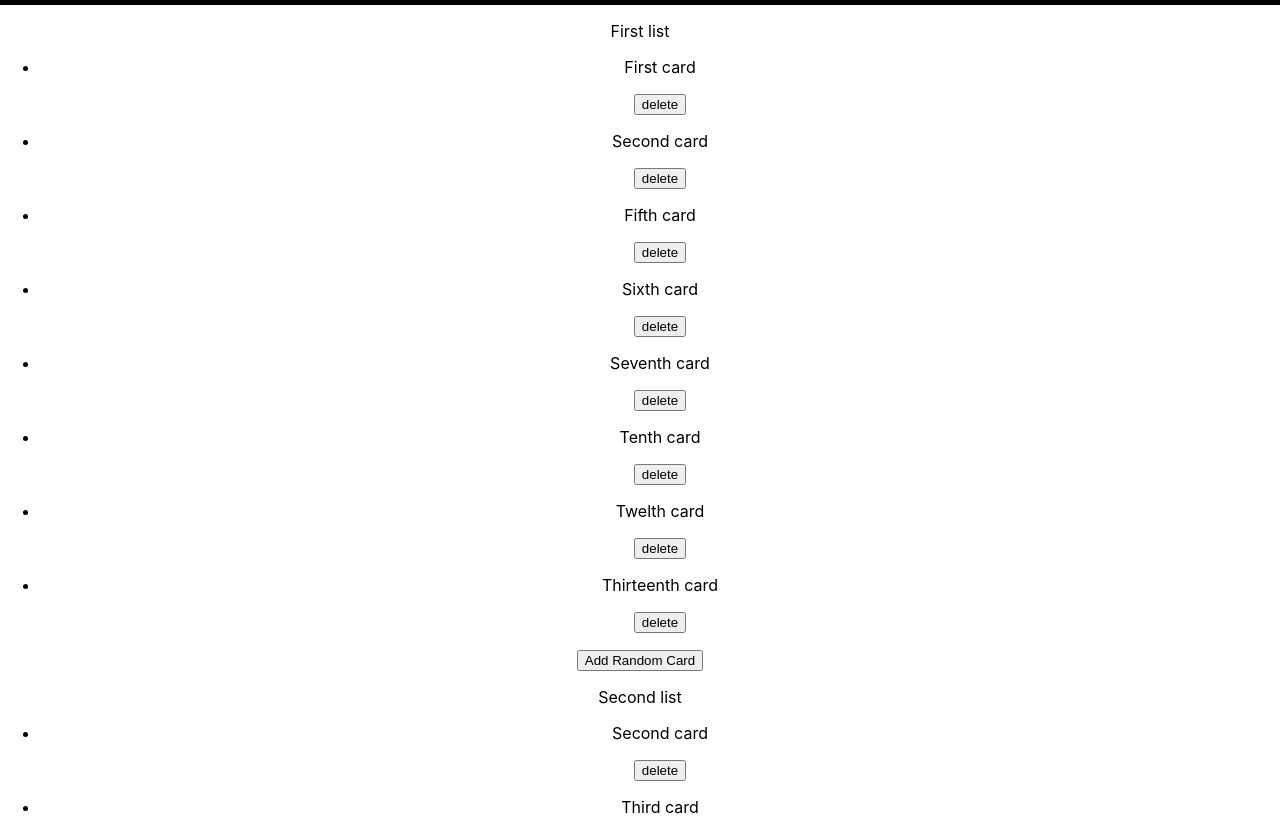
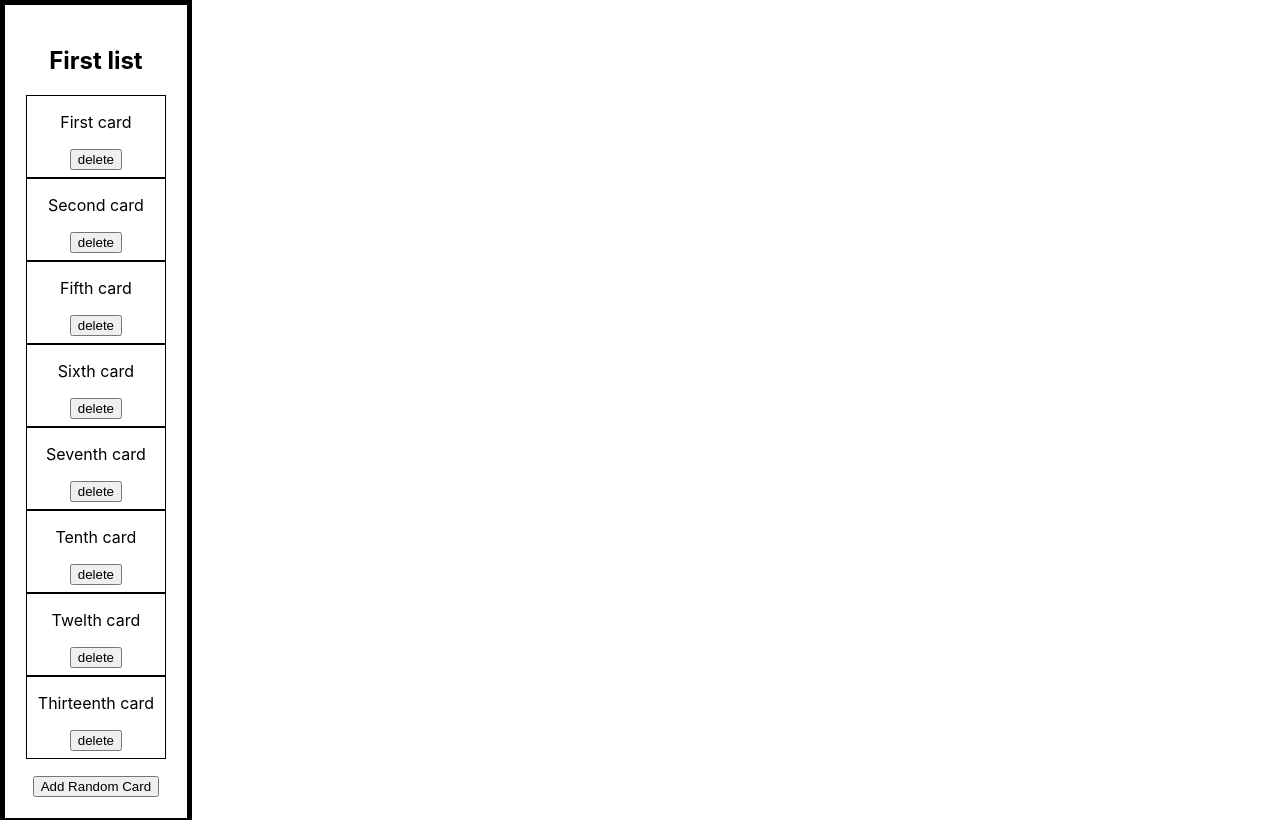
Before and after one commit to thinkful-ei-bee/joel-mehul-trelloyes, a React (Create React App) app: page / in a window 1280 px wide. Shown: the top 820 px of the page. Built offline with nearby package versions, Linux system fonts and the light colour scheme; the HTML template or start-up script is replaced by a standard one.

Commit message:
style lists

```diff
--- a/src/App.css
+++ b/src/App.css
@@ -1,5 +1,19 @@
+body {
+  margin: 0;
+  padding: 0;
+  font-family: -apple-system, BlinkMacSystemFont, "Segoe UI", "Roboto", "Oxygen",
+    "Ubuntu", "Cantarell", "Fira Sans", "Droid Sans", "Helvetica Neue",
+    sans-serif;
+  -webkit-font-smoothing: antialiased;
+  -moz-osx-font-smoothing: grayscale;
+  overflow-x: hidden;
+}
+
 .App {
   text-align: center;
+  display: flex;
+  align-content: center;
+  width: 100vw;
 }
 
 .App-logo {
@@ -23,35 +37,23 @@
   color: #61dafb;
 }
 
-body {
-  margin: 0;
+ul {
+  list-style-type: none;
   padding: 0;
-  font-family: -apple-system, BlinkMacSystemFont, "Segoe UI", "Roboto", "Oxygen",
-    "Ubuntu", "Cantarell", "Fira Sans", "Droid Sans", "Helvetica Neue",
-    sans-serif;
-  -webkit-font-smoothing: antialiased;
-  -moz-osx-font-smoothing: grayscale;
 }
 
-code {
-  font-family: source-code-pro, Menlo, Monaco, Consolas, "Courier New",
-    monospace;
+.list-section {
+  width: 100%;
+  padding: 15%;
+  border-width: 5px;
+  border-style: solid;
+  border-color: black;
+  margin-bottom: 5%;
 }
 
 .Card {
-  border-width: 0 0 1px 0;
+  border-width: 1px;
   border-style: solid;
   border-color: black;
+  padding-bottom: 5%;
 }
-
-.App-list {
-  border-width: 5px 0 0 0;
-  border-style: solid;
-  border-color: black;
-}
-
-.List-cards {
-  border-width: 0 0 5px 0;
-  border-style: solid;
-  border-color: black;
-}
--- a/src/component/card-item/CardItem.js
+++ b/src/component/card-item/CardItem.js
@@ -2,16 +2,8 @@ import React from 'react'
 
 export default function CardItem(props) {
 
-  // reference only
-  // const cards = props.cardIds.map((card, index) => (
-  //   <div className="Card" key={index}>
-  //     <h3>{props.allCards[card].title}</h3>
-  //     <p>{props.allCards[card].content}</p>
-  //   </div>
-  // ));
-
   return (
-    <li>
+    <li className="Card">
       <p>{props.card.title}</p>
       <button
         onClick={() => props.onDeleteCard(props.card,props.listId)}
--- a/src/component/list/List.js
+++ b/src/component/list/List.js
@@ -6,9 +6,8 @@ export default function List(props) {
 
   return (
 
-    <seciton>
-      <>
-        <p>{props.header}</p>
+    <section className="list-section">
+      <p><h2>{props.header}</h2></p>
       <ul>
         {props.cards.map((card, index) =>
           <CardItem
@@ -24,8 +23,7 @@ export default function List(props) {
         type='button'>
         Add Random Card
       </button>
-      </>
-    </seciton>
+    </section>
   )
 
 }
```
Lines whose indentation alone changed are shown as unchanged.
